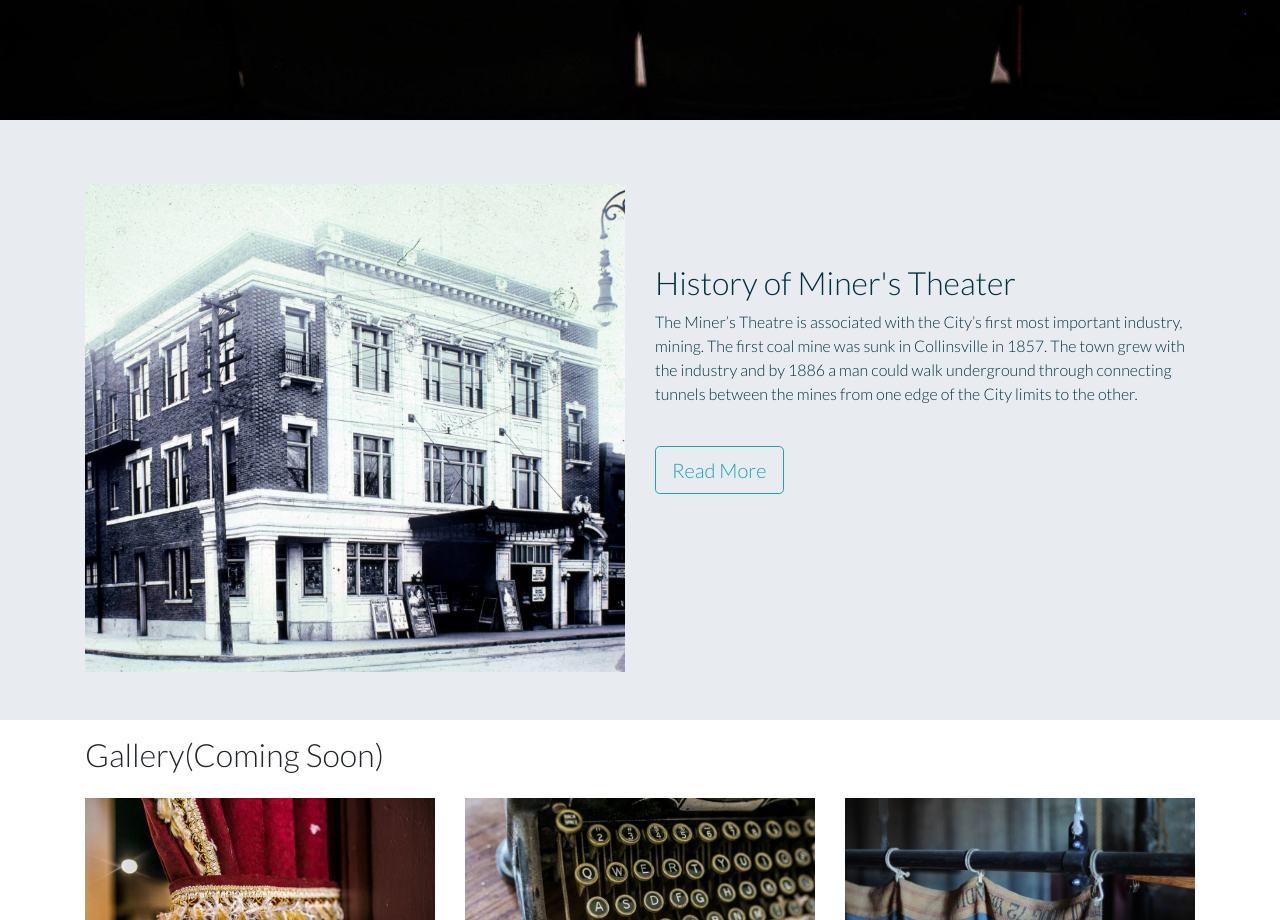
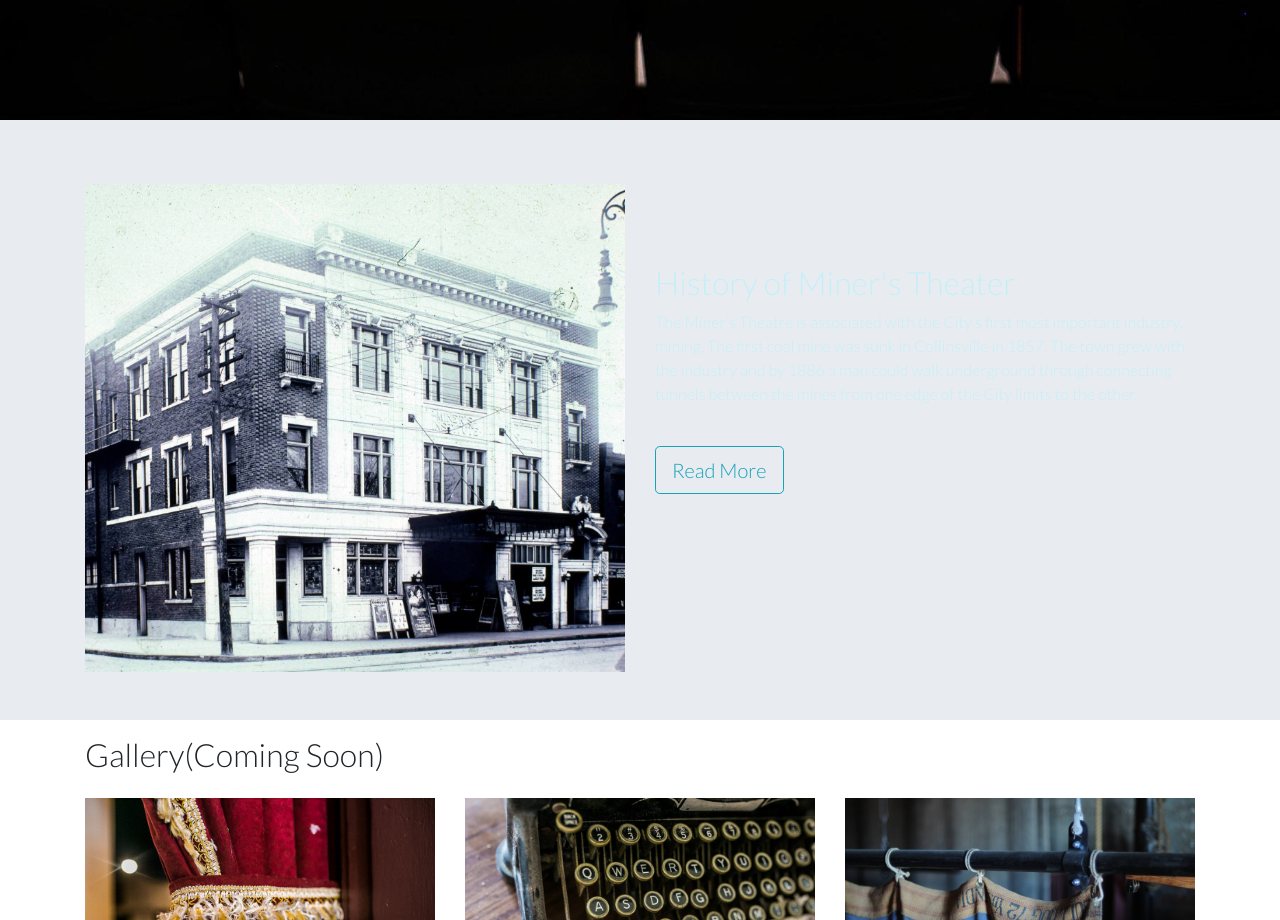
Before and after one commit to nevinherring/miners-theatre-pro, a plain HTML site: page index.html in a window 1280 px wide. Shown: the part 680-1600 px from the top of the page. Drawn offline with nearby package versions, Linux system fonts and the light colour scheme.

Commit message:
updated about text color

```diff
--- a/main.css
+++ b/main.css
@@ -25,7 +25,7 @@ body {
 #about {
     height: 600px;
     font-weight: 300;
-    color: #013243;
+    color: #C5EFF7;
     background-color: #e8ecf1;
     padding-top: 4em;
 }
```
